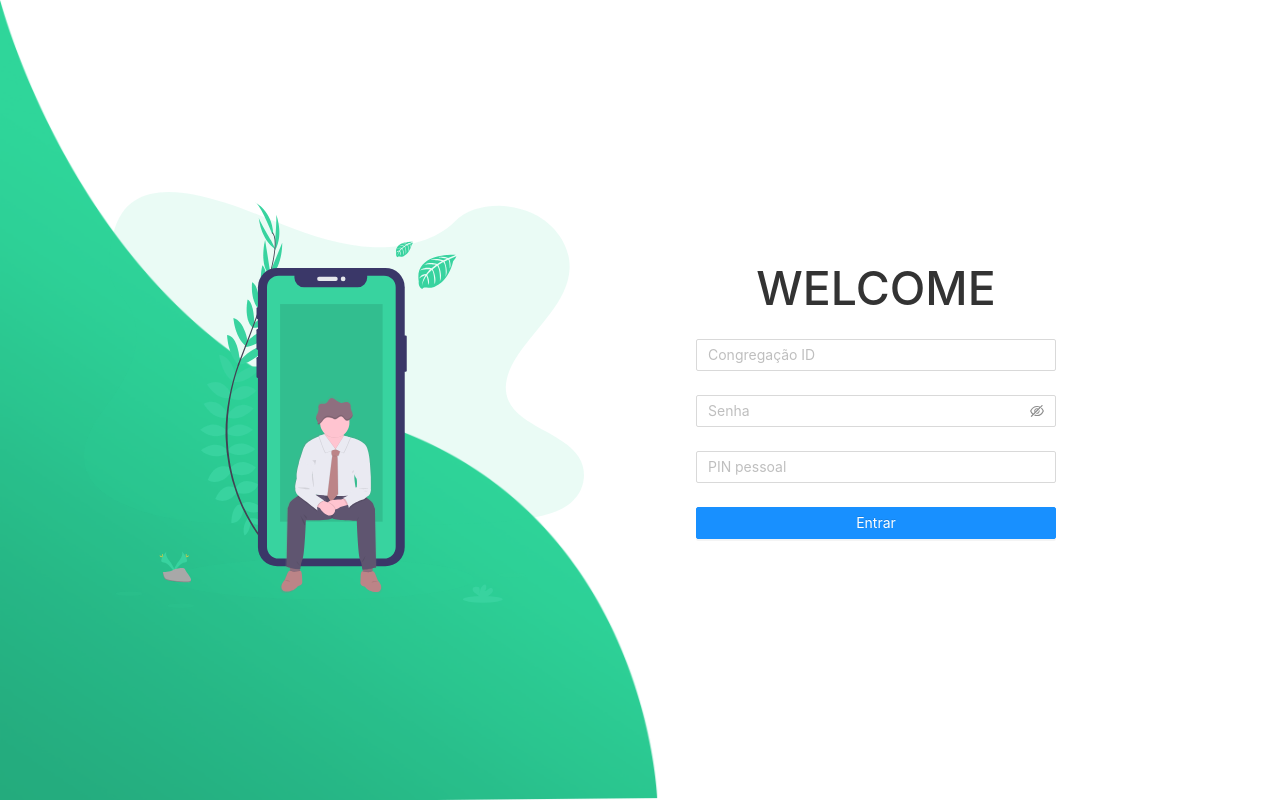
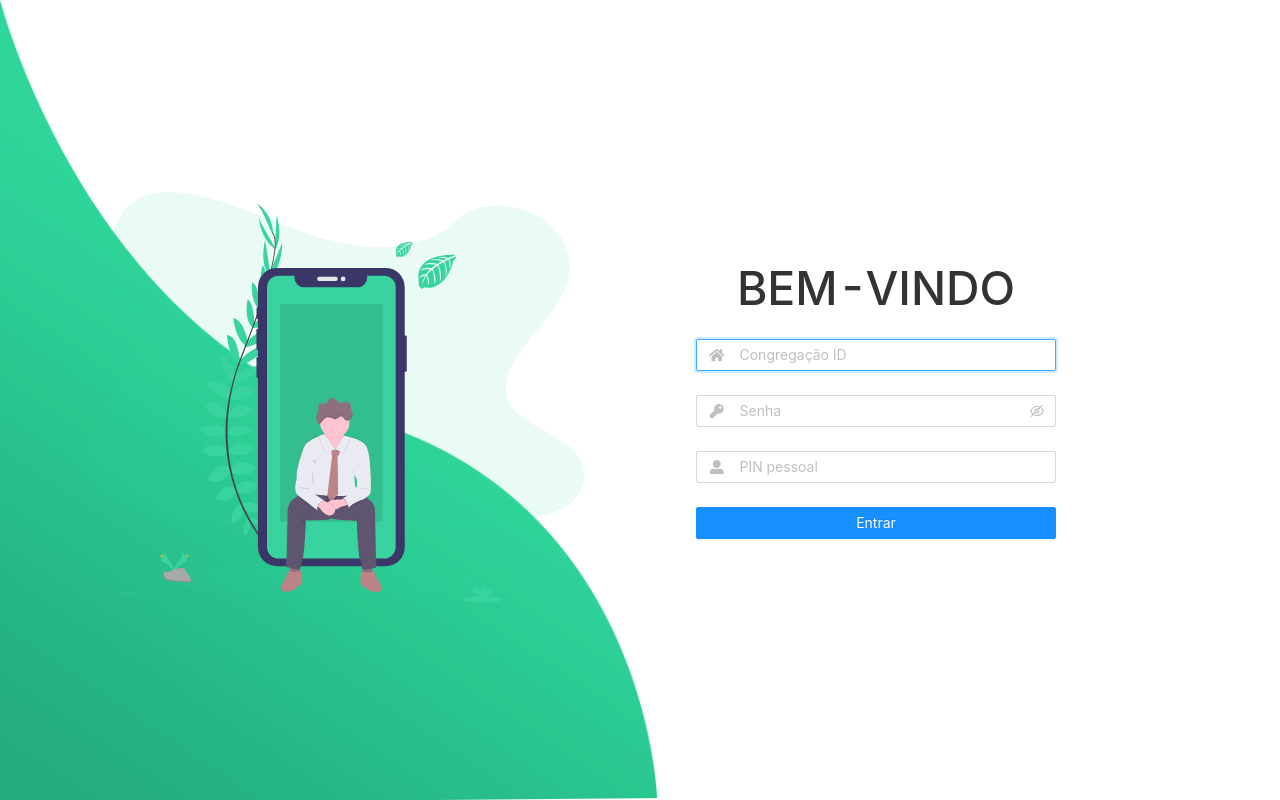
Before and after one commit to Pedro-Willian/jw, a React (Create React App) app in the folder front/: page / in a window 1280 px wide. Built offline with nearby package versions, Linux system fonts and the light colour scheme; no server answers.

Commit message:
perfumaria login

```diff
--- a/front/src/screens/login.tsx
+++ b/front/src/screens/login.tsx
@@ -7,6 +7,8 @@ import { useDispatch } from 'react-redux';
 import { userChange } from 'store/user/user.action';
 import styled from 'styled-components';
 import { getTokenName } from 'utils/get-token-name';
+import { FontAwesomeIcon } from 'components/font-awesome-icon';
+import { faHome, faKey, faUserAlt } from '@fortawesome/free-solid-svg-icons';
 
 export type LoginData = {
   id: string;
@@ -81,6 +83,10 @@ const StyledLogin = styled.div`
     .botao {
       width: 100%;
     }
+
+    svg {
+      color: rgba(0, 0, 0, 0.25);
+    }
   }
 
   @media screen and (max-width: 1050px) {
@@ -150,26 +156,37 @@ export const Login = () => {
             initialValues={{ remember: true }}
             onFinish={onFinish}
           >
-            <h2 className="title">Welcome</h2>
+            <h2 className="title">Bem-vindo</h2>
             <Form.Item
               name="id"
               rules={[{ required: true, message: 'Preencha o ID' }]}
             >
-              <Input placeholder="Congregação ID" />
+              <Input
+                placeholder="Congregação ID"
+                autoFocus
+                prefix={<FontAwesomeIcon icon={faHome} />}
+              />
             </Form.Item>
 
             <Form.Item
               name="password"
               rules={[{ required: true, message: 'Preencha a senha' }]}
             >
-              <Input.Password placeholder="Senha" />
+              <Input.Password
+                placeholder="Senha"
+                prefix={<FontAwesomeIcon icon={faKey} />}
+              />
             </Form.Item>
 
             <Form.Item
               name="pin"
               rules={[{ required: true, message: 'Preencha o PIN' }]}
             >
-              <Input type="number" placeholder="PIN pessoal" />
+              <Input
+                type="number"
+                placeholder="PIN pessoal"
+                prefix={<FontAwesomeIcon icon={faUserAlt} />}
+              />
             </Form.Item>
 
             <Form.Item>
```
